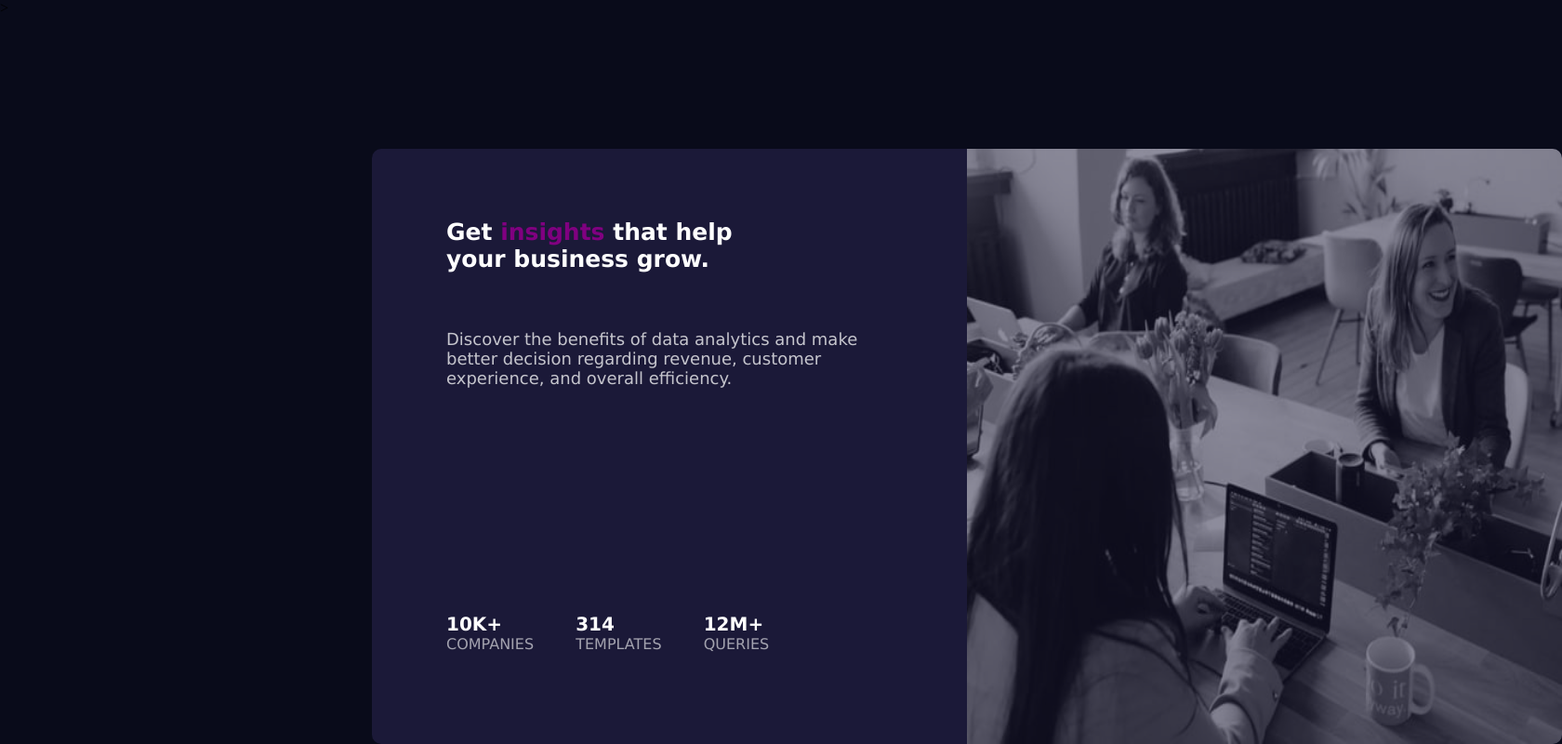
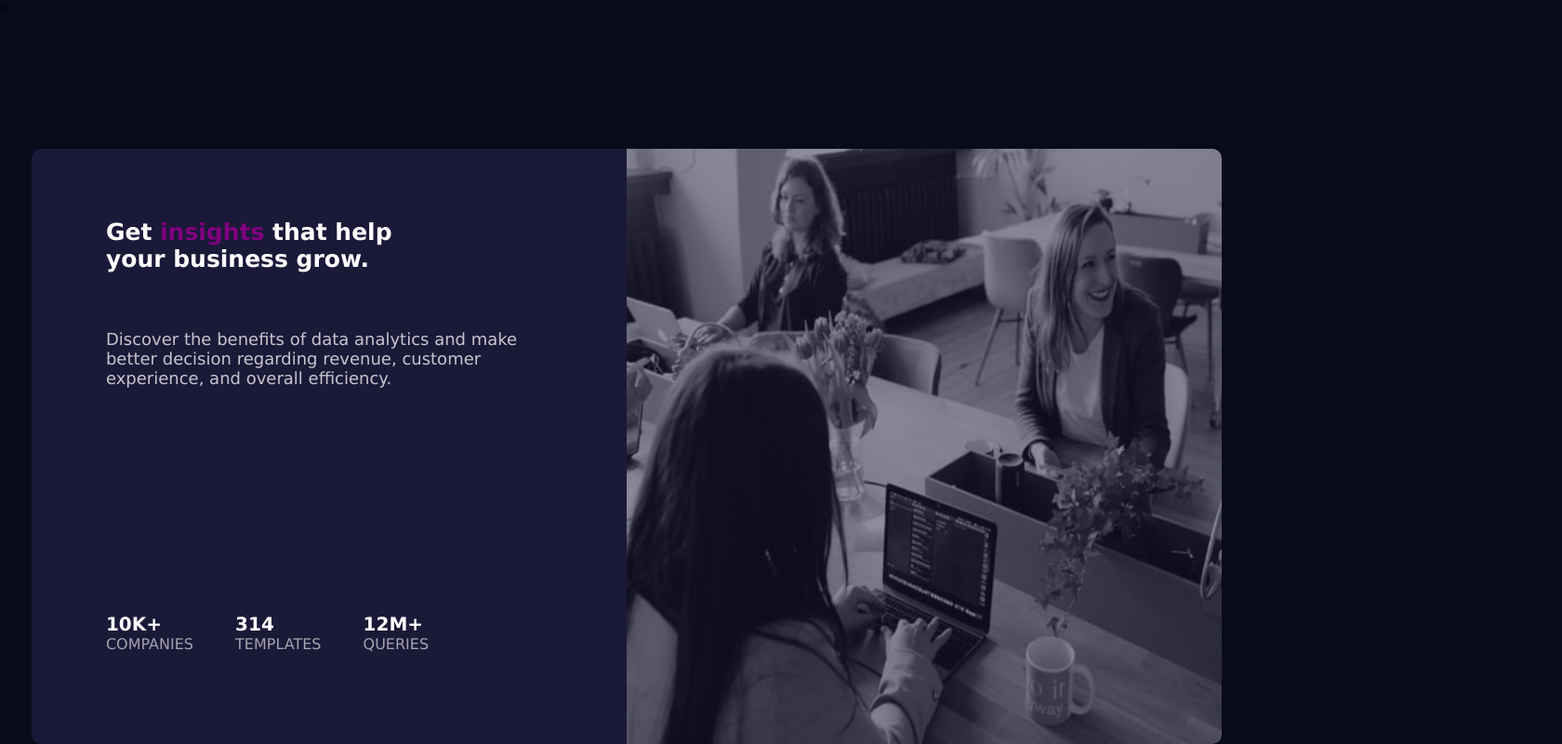
Before and after one commit to Usenmfon/statscard, a plain HTML site: page index.html in a window 1280 px wide. Shown: the whole page at 93% size, 1680 px wide, since content can reach past the window. Drawn offline with Linux system fonts and the light colour scheme.

Commit message:
screen at 1440

```diff
--- a/style.css
+++ b/style.css
@@ -88,6 +88,12 @@ main {
     font-weight: bold;
 }
 
+@media screen and (max-width: 1440px) {
+    main {
+        left: 2.12em;
+    }
+}
+
 @media screen and (max-width: 375px) {
     main {
         position: absolute;
```
